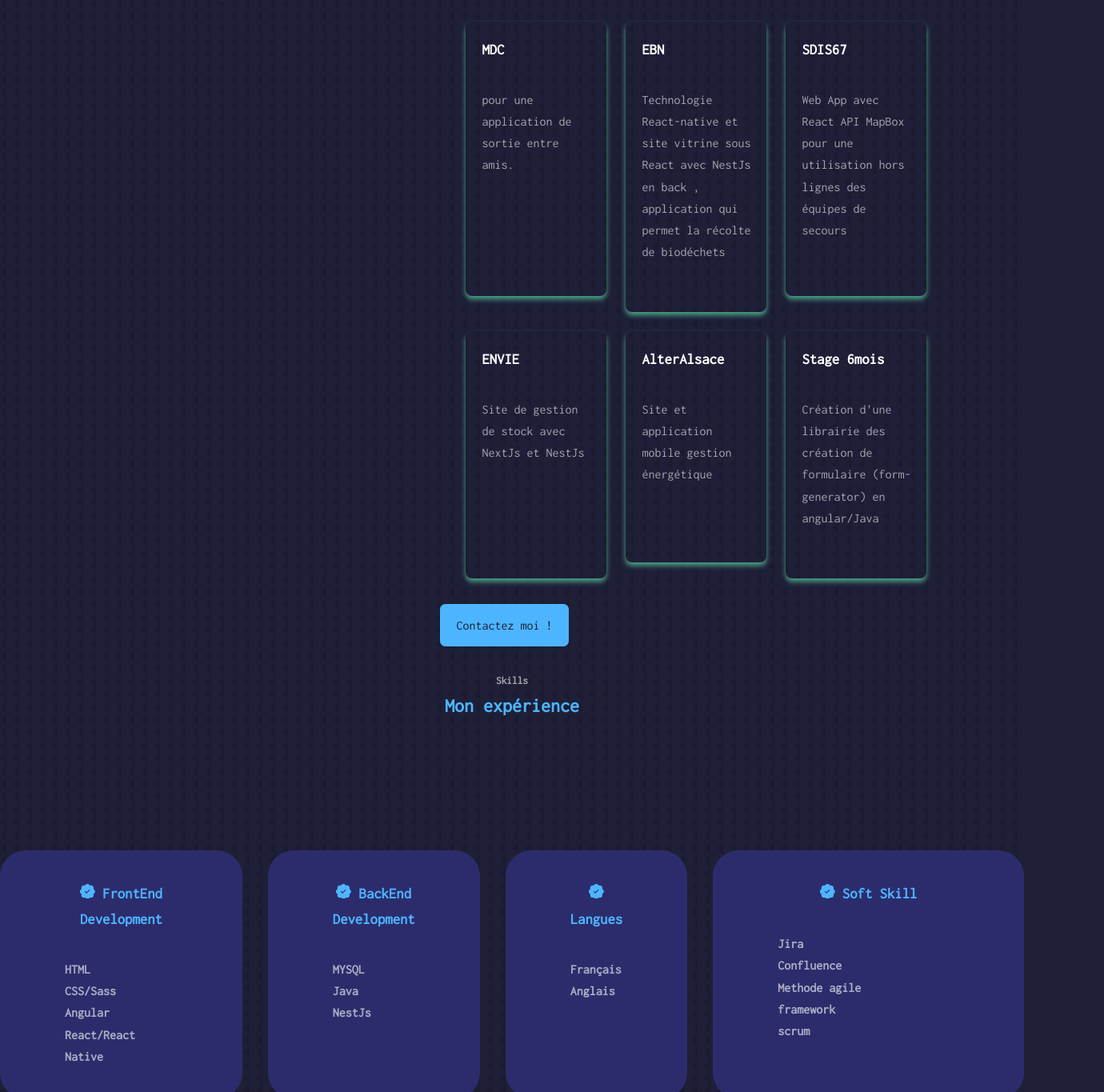
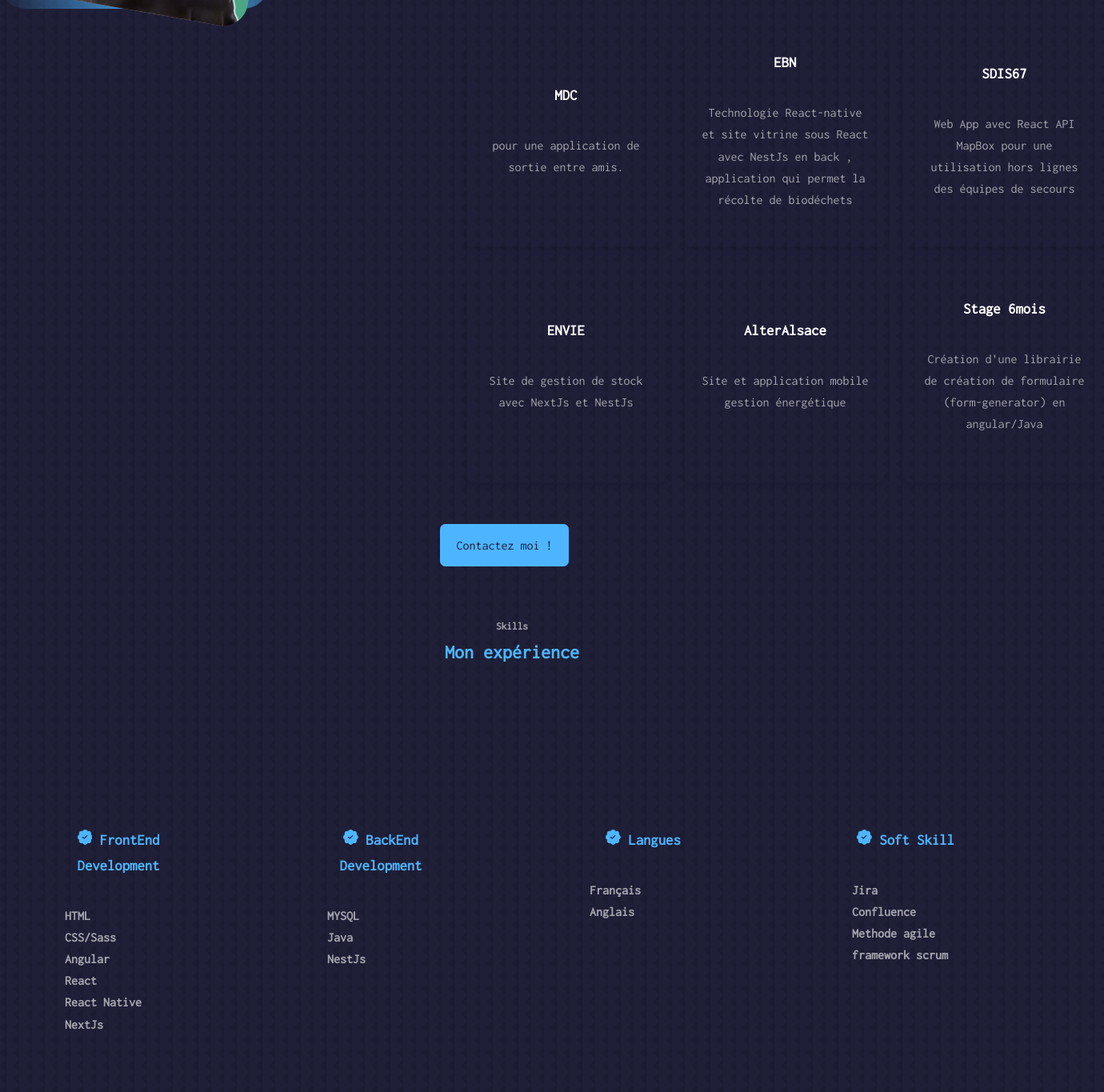
Before and after one commit to BryanChn/CV_Bryan, a React (Create React App) app: page / in a window 1280 px wide. Shown: the part 1300-2665 px from the top of the page at 80% size, 1380 px wide, since content can reach past the window. Built offline with nearby package versions, Linux system fonts and the light colour scheme.

Commit message:
rework website

```diff
--- a/src/component/about/About.jsx
+++ b/src/component/about/About.jsx
@@ -41,6 +41,7 @@ const About = () => {
                             <small>6 mois de stage</small>
                         </article>
                     </div>
+
                     <div className="about_cards">
                         <ProjectCard
                             title={"MDC"}
@@ -75,7 +76,7 @@ const About = () => {
                         <ProjectCard
                             title={"Stage 6mois"}
                             description={
-                                "Création d'une librairie des création de formulaire (form-generator) en angular/Java "
+                                "Création d'une librairie de création de formulaire (form-generator) en angular/Java "
                             }
                         />
                     </div>
--- a/src/component/card/ProjectCard.jsx
+++ b/src/component/card/ProjectCard.jsx
@@ -2,9 +2,11 @@ import React from "react";
 
 const ProjectCard = ({ title, description }) => {
     return (
-        <div className="project-card">
-            <h3>{title}</h3>
-            <p>{description}</p>
+        <div className="main-card">
+            <div className="project-card">
+                <h3>{title}</h3>
+                <p>{description}</p>
+            </div>
         </div>
     );
 };
--- a/src/component/expérience/Experience.jsx
+++ b/src/component/expérience/Experience.jsx
@@ -21,7 +21,9 @@ const Experience = () => {
 
                             <h4 className="text-light">Angular</h4>
 
-              <h4 className="text-light">React/React Native</h4>
+                            <h4 className="text-light">React</h4>
+                            <h4 className="text-light">React Native</h4>
+                            <h4 className="text-light">NextJs</h4>
                         </article>
                     </div>
                 </div>
@@ -62,7 +64,9 @@ const Experience = () => {
                         <article className="experience_detail">
                             <h4 className="text-light">Jira</h4>
                             <h4 className="text-light">Confluence</h4>
-              <h4 className="text-light">Methode agile framework scrum</h4>
+                            <h4 className="text-light">
+                                Methode agile framework scrum
+                            </h4>
                         </article>
                     </div>
                 </div>
--- a/src/styles/_settings.scss
+++ b/src/styles/_settings.scss
@@ -55,7 +55,7 @@ h1 {
 }
 
 section {
-    margin-top: 2rem;
+    margin-top: 4rem;
 }
 section > h2,
 section > h5 {
@@ -104,7 +104,6 @@ a:hover {
     cursor: pointer;
     border: 1px solid $PrimaryColor;
     width: max-content;
-    display: inline-block;
 }
 
 img {
--- a/src/styles/component/_Experience.scss
+++ b/src/styles/component/_Experience.scss
@@ -9,11 +9,12 @@
 }
 
 .experience_container > div {
-  background: $ColorvariantBG;
     padding: 2.4rem 5rem;
     border-radius: 2rem;
     border: 1px solid transparent;
     transition: $TransitionText;
+    width: 300px;
+    height: 450px;
 }
 
 .experience_container > div:hover {
@@ -30,7 +31,7 @@
 
 .experience_content {
     display: grid;
-  grid-template-columns: 1fr 1fr;
+
     row-gap: 2rem;
 }
 
--- a/src/styles/component/_ProjectCard.scss
+++ b/src/styles/component/_ProjectCard.scss
@@ -2,13 +2,33 @@
     background-color: transparent;
     border-radius: 8px;
     padding: 20px;
-    box-shadow: 0 4px 6px #4ca686;
+    box-shadow: 0 4px 6px rgba(0, 0, 0, 0.1);
     transform: scale(1);
     transition: transform 0.3s ease;
+    display: flex;
+    flex-direction: column;
+    justify-content: center;
+    align-items: center;
+    text-align: center;
+    color: white;
+    width: 250px;
+    height: 250px;
 }
 
 .project-card:hover {
     transform: scale(1.05);
+    animation: neonEffect 1.5s ease-in-out infinite alternate;
+    box-shadow: 0 4px 6px rgba(0, 0, 0, 0.1);
+}
+@keyframes neonEffect {
+    0% {
+        box-shadow: 0 0 5px $PrimaryColorVariant, 0 0 10px $PrimaryColorVariant,
+            0 0 20px $PrimaryColorVariant, 0 0 30px $PrimaryColorVariant;
+    }
+    100% {
+        box-shadow: 0 0 5px $PrimaryColorVariant, 0 0 10px $PrimaryColorVariant,
+            0 0 20px $PrimaryColorVariant, 0 0 30px $PrimaryColorVariant;
+    }
 }
 
 .project-card:nth-child(odd) {
```
Lines whose indentation alone changed are shown as unchanged.
